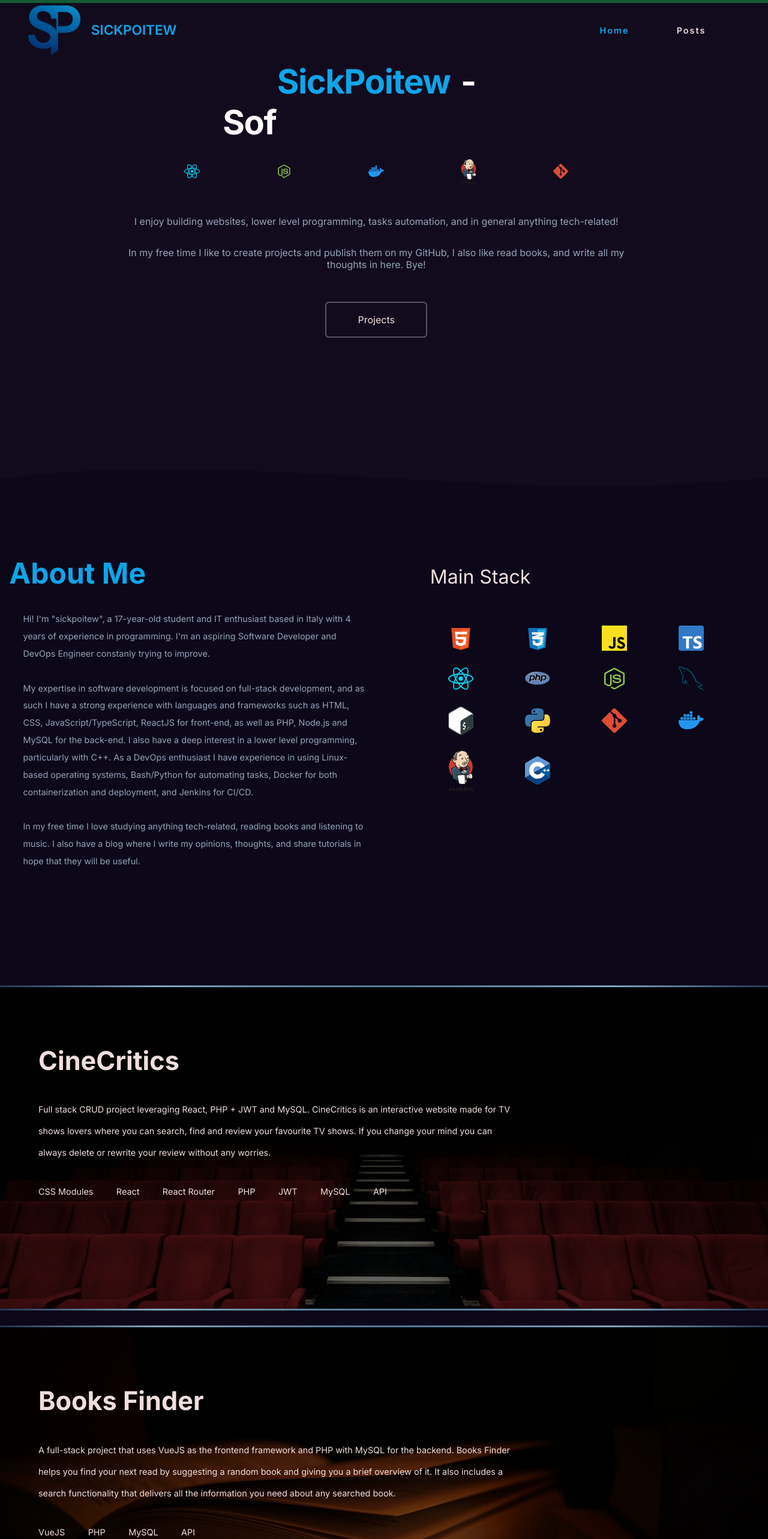
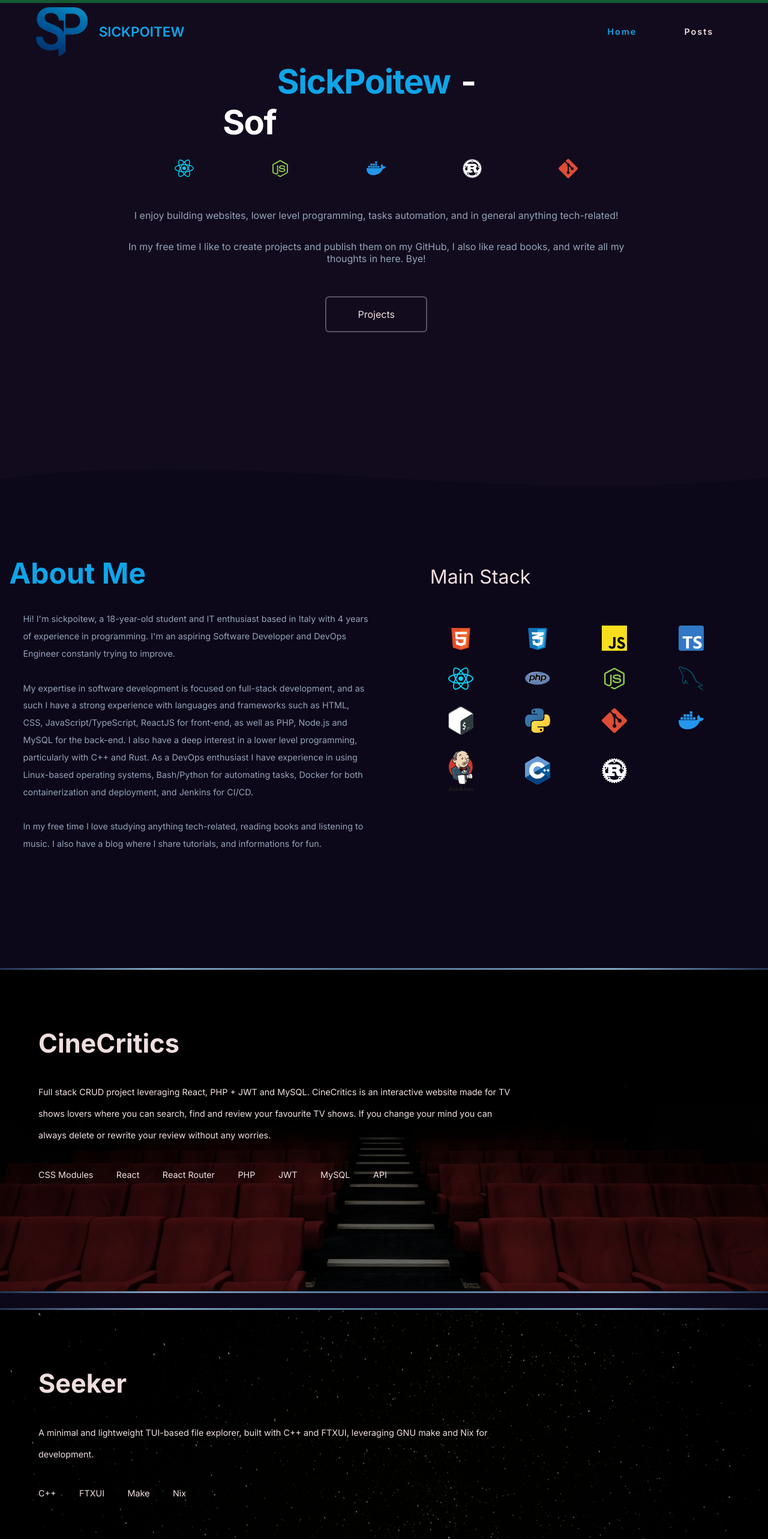
Before and after one commit to Poitew/E-portfolio, a React (Vite) app: page / in a window 1280 px wide. Shown: the top 2566 px of the page at 60% size. Built offline with nearby package versions, Linux system fonts and the light colour scheme.

Commit message:
fix: h1 not properly displaying on 1080p

```diff
--- a/src/components/app/About_Me/About_Me.tsx
+++ b/src/components/app/About_Me/About_Me.tsx
@@ -17,19 +17,20 @@ function AboutMe(){
                 <h2 className={styles.h2} >About Me</h2>
 
                 <p className={styles.history}>
-                    Hi! I'm "sickpoitew", a 17-year-old student and IT enthusiast based in Italy with 4 years of
+                    Hi! I'm sickpoitew, a 18-year-old student and IT enthusiast based in Italy with 4 years of
                     experience in programming. I'm an aspiring Software Developer and DevOps Engineer constanly trying to improve.
                     <br />
                     <br />
                     My expertise in software development is focused on full-stack development, and as such I have a strong
                     experience with languages and frameworks such as HTML, CSS, JavaScript/TypeScript, ReactJS for front-end, as well as
                     PHP, Node.js and MySQL for the back-end.
-                    I also have a deep interest in a lower level programming, particularly with C++.
+                    I also have a deep interest in a lower level programming, particularly with C++ and Rust.
                     As a DevOps enthusiast I have experience in using Linux-based operating systems, Bash/Python for automating tasks,
                     Docker for both containerization and deployment, and Jenkins for CI/CD.
                     <br/>
                     <br />
-                    In my free time I love studying anything tech-related, reading books and listening to music.                        I also have a blog where I write my opinions, thoughts, and share tutorials in hope that they will be useful.
+                    In my free time I love studying anything tech-related, reading books and listening to music.
+                    I also have a blog where I share tutorials, and informations for fun.
                 </p>
             </div>
 
--- a/src/components/app/Header/Header.module.css
+++ b/src/components/app/Header/Header.module.css
@@ -1,8 +1,8 @@
 .header {
     width: 100%;
-    height: 12.5vh;
+    height: 10vh;
     background-color: rgba(12, 7, 24, 0);
-    padding-right: 5%;
+    padding: 1% 5% 0 1%;
     position: fixed;
     z-index: 10;
     font-size: 1.25em;
--- a/src/components/app/Home/Home.module.css
+++ b/src/components/app/Home/Home.module.css
@@ -11,8 +11,9 @@
     word-spacing: 0.1em;
     color: white;
     letter-spacing: -0.025em;
-    min-width: 40vw;
+    width: 40vw;
     text-align: center;
+    white-space: nowrap;
 }
 
 .typewriter {
@@ -50,7 +51,7 @@
 }
 
 .img {
-    width: 2vw;
+    width: 2.5vw;
 }
 
 .description {
--- a/src/data/json/home-icons.json
+++ b/src/data/json/home-icons.json
@@ -15,8 +15,8 @@
     },
 
     {
-        "src": "/assets/tech/jenkins.svg",
-        "alt": "Jenkins CI/CD"
+        "src": "/assets/tech/rust.svg",
+        "alt": "Rust Language"
     },
 
     {
--- a/src/data/json/projects.json
+++ b/src/data/json/projects.json
@@ -16,16 +16,16 @@
     },
 
     {
-        "name":"Books Finder",
-        "description":"A full-stack project that uses VueJS as the frontend framework and PHP with MySQL for the backend. Books Finder helps you find your next read by suggesting a random book and giving you a brief overview of it. It also includes a search functionality that delivers all the information you need about any searched book.",
+        "name":"Seeker",
+        "description":"A minimal and lightweight TUI-based file explorer, built with C++ and FTXUI, leveraging GNU make and Nix for development.",
         "tech": [
-            "VueJS",
-            "PHP",
-            "MySQL",
-            "API"
+            "C++",
+            "FTXUI",
+            "Make",
+            "Nix"
         ],
-        "github":"https://github.com/Poitew/Book-Realm",
-        "src":"/assets/projects-img/books.webp"
+        "github":"https://github.com/Poitew/seeker",
+        "src":"/assets/projects-img/space.webp"
     },
 
     {
@@ -37,7 +37,7 @@
             "Docker"
         ],
         "github":"https://github.com/Poitew/To-Do-Son",
-        "src":"/assets/projects-img/space.webp"
+        "src":"/assets/projects-img/books.webp"
     },
 
     {
--- a/src/data/json/skills.json
+++ b/src/data/json/skills.json
@@ -67,5 +67,10 @@
     {
         "src":"/assets/tech/c-plusplus.svg",
         "alt":"C++"
+    },
+
+    {
+        "src":"/assets/tech/rust.svg",
+        "alt":"Rust"
     }
 ]
```
Also changed, not shown: public/assets/tech/rust.svg (added).
